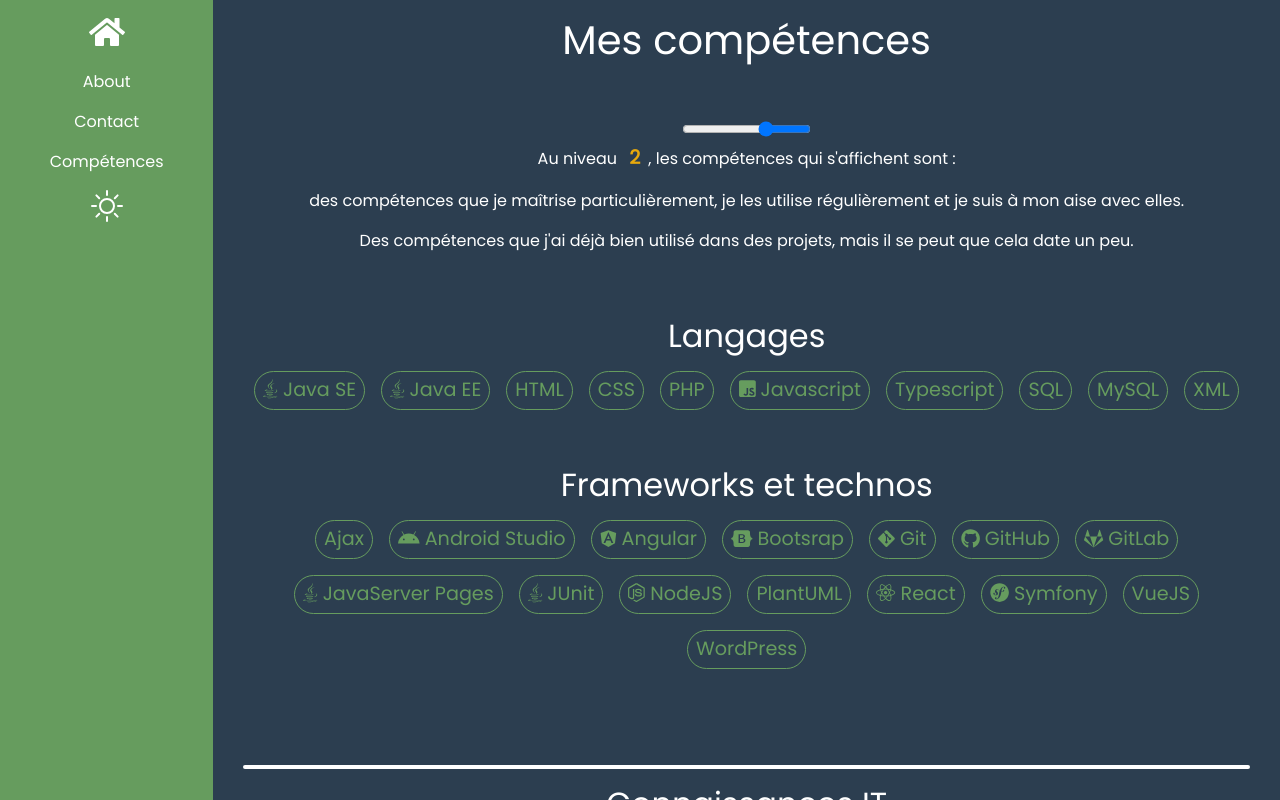
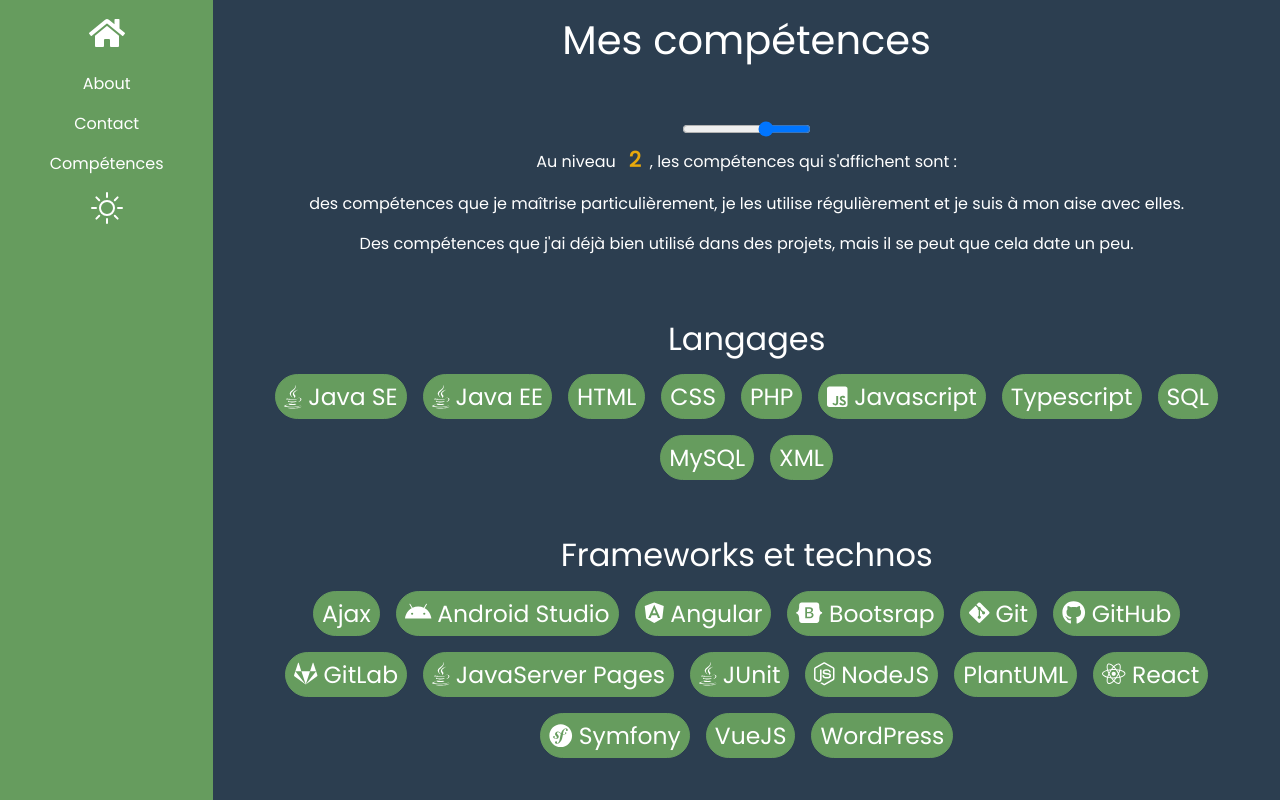
Before and after one commit to CedricBardaine/me, a Vue app: page /SkillsList in a window 1280 px wide. Shown: the top 800 px of the page. Built offline with nearby package versions, Linux system fonts and the light colour scheme.

Commit message:
fix night & light mode  &  change ced-skill style

```diff
--- a/src/App.vue
+++ b/src/App.vue
@@ -55,7 +55,7 @@
 
         </b-col>
 
-        <b-col cols="10">
+        <b-col cols="10" :class="{nightMode: isNightModeOn , lightMode: !isNightModeOn}">
             <b-container class="currentPage">
                 <router-view/>
             </b-container>
--- a/src/custom.scss
+++ b/src/custom.scss
@@ -9,11 +9,12 @@
 $color-black: #2C3E50;
 $color-white: #FFFFFF;
 
-$fontSize-default: 1rem ;
+$fontSize-default: 1.1rem ;
 
-html {
-    background-color: $color-black;
-}
+// commented : now use the .nightMode or .lightMode classes in App.vue
+// html {
+//     background-color: $color-black;
+// }
 
 a {
     color: $color-primary
@@ -59,9 +60,10 @@
   }
 
   .ced-skill {
-      color: $color-primary;
-      font-size: $fontSize-default*1.2;
+      color: $color-white;
+      font-size: $fontSize-default*1.333;
 
+      background-color: $color-primary;
       border: $color-primary solid 1px;
       display: inline-block;
       border-radius: 9000px;
```
